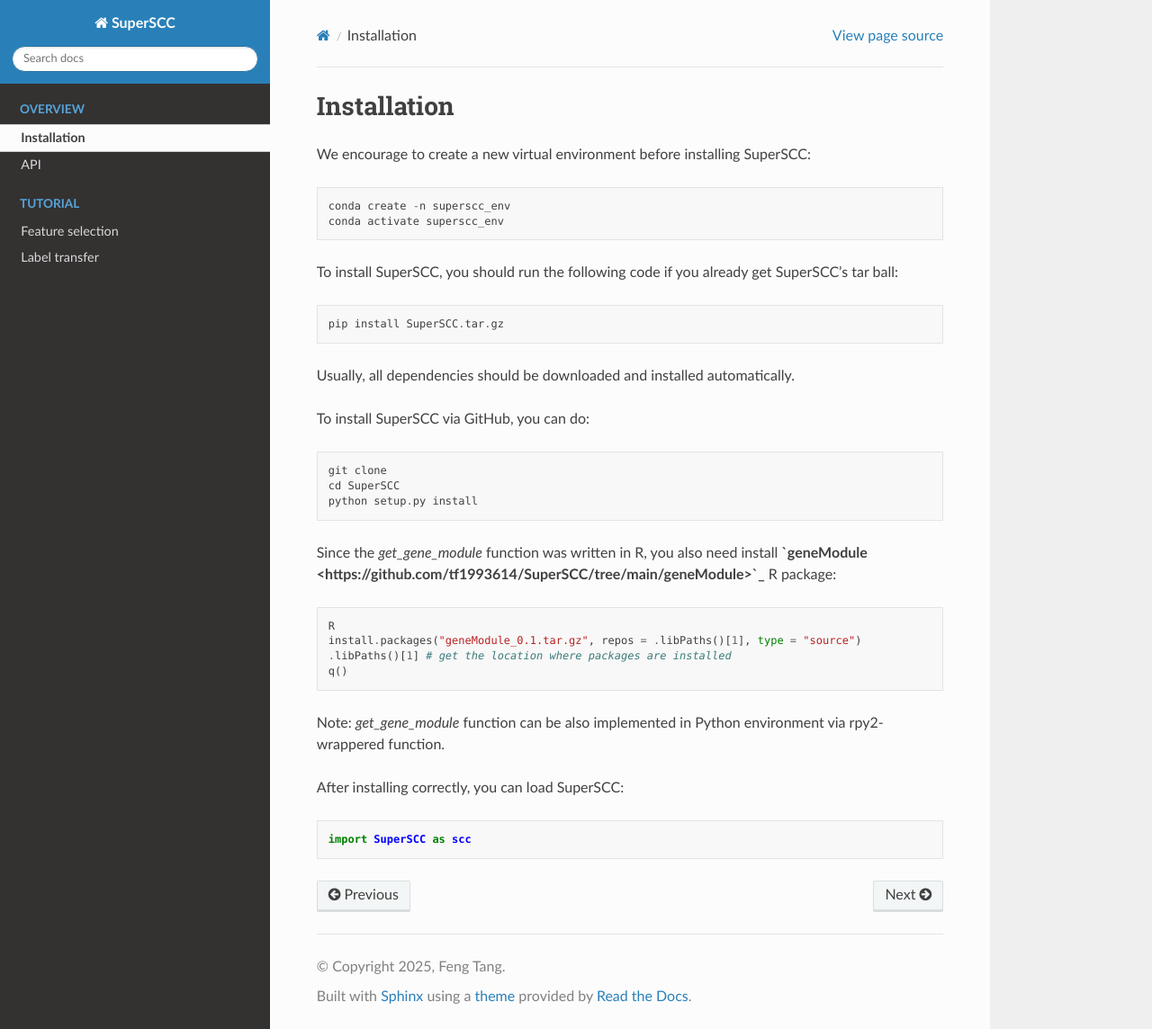
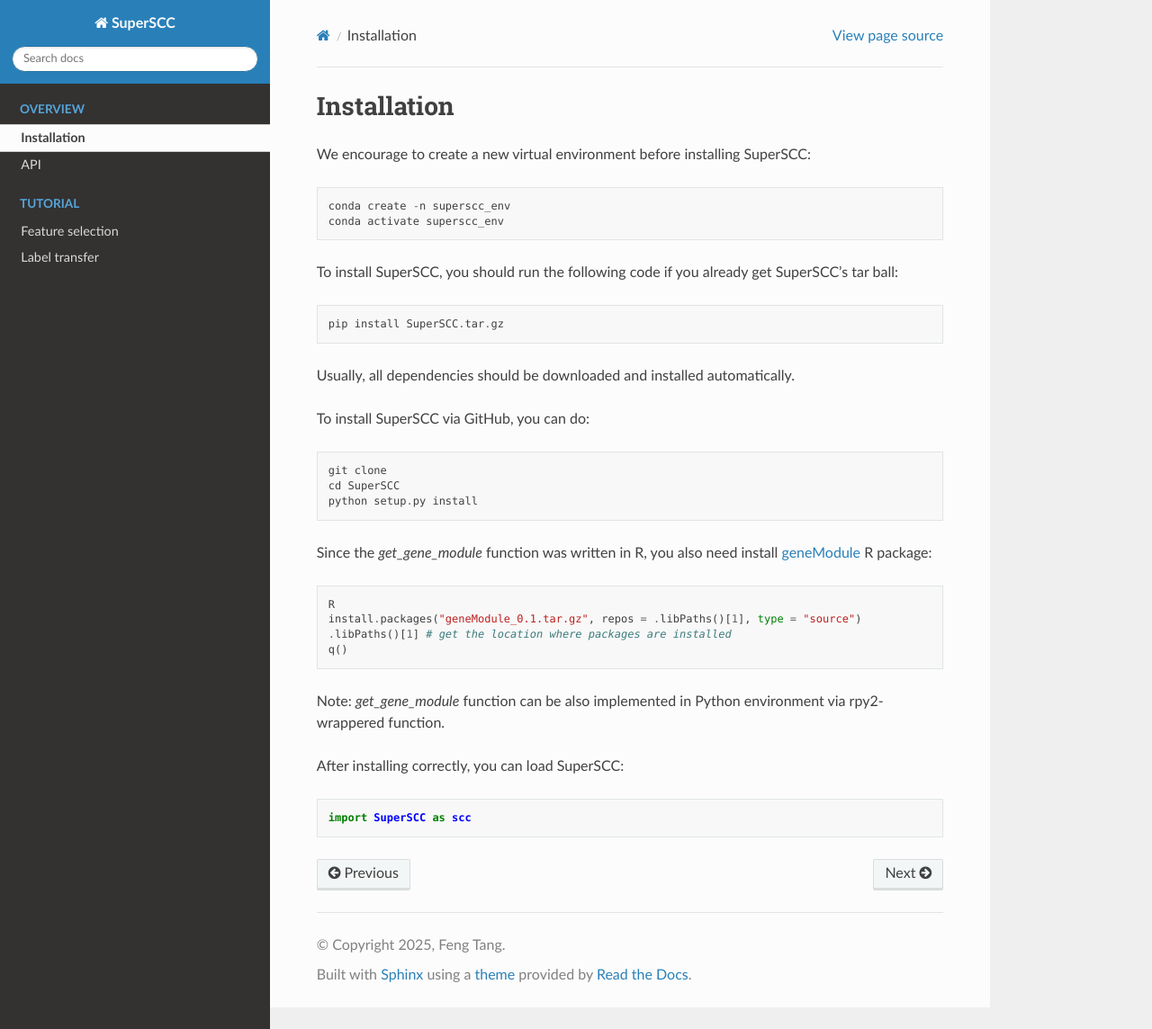
Before and after one commit to tf1993614/SuperSCC, a Sphinx documentation site: the page built from docs/source/Installation.rst, in a window 1280 px wide and 1144 px high. Shown: the whole window at 90% size. Built offline with Sphinx 7.4.7 and the Read the Docs theme 3.1.0, drawn with Linux system fonts in a browser that asks for light colours; pages that are not in the unit, such as notebooks, are missing from menus.

Commit message:
Update Installation.rst

```diff
--- a/docs/source/Installation.rst
+++ b/docs/source/Installation.rst
@@ -18,7 +18,7 @@
         cd SuperSCC
         python setup.py install
 
-Since the `get_gene_module` function was written in R, you also need install **`geneModule <https://github.com/tf1993614/SuperSCC/tree/main/geneModule>`_** R package::
+Since the `get_gene_module` function was written in R, you also need install `geneModule <https://github.com/tf1993614/SuperSCC/tree/main/geneModule>`_ R package::
 
         R
         install.packages("geneModule_0.1.tar.gz", repos = .libPaths()[1], type = "source")
```
